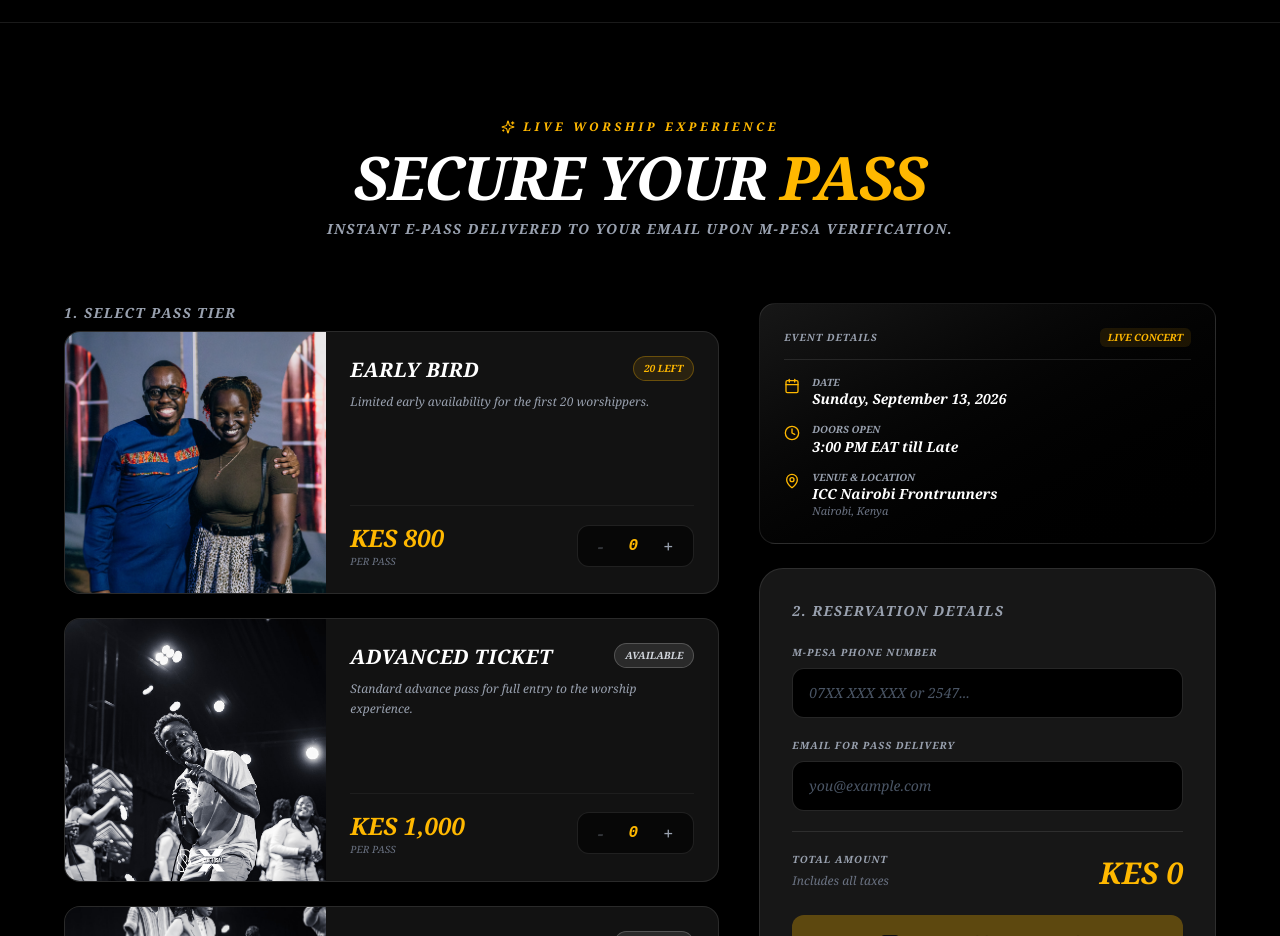
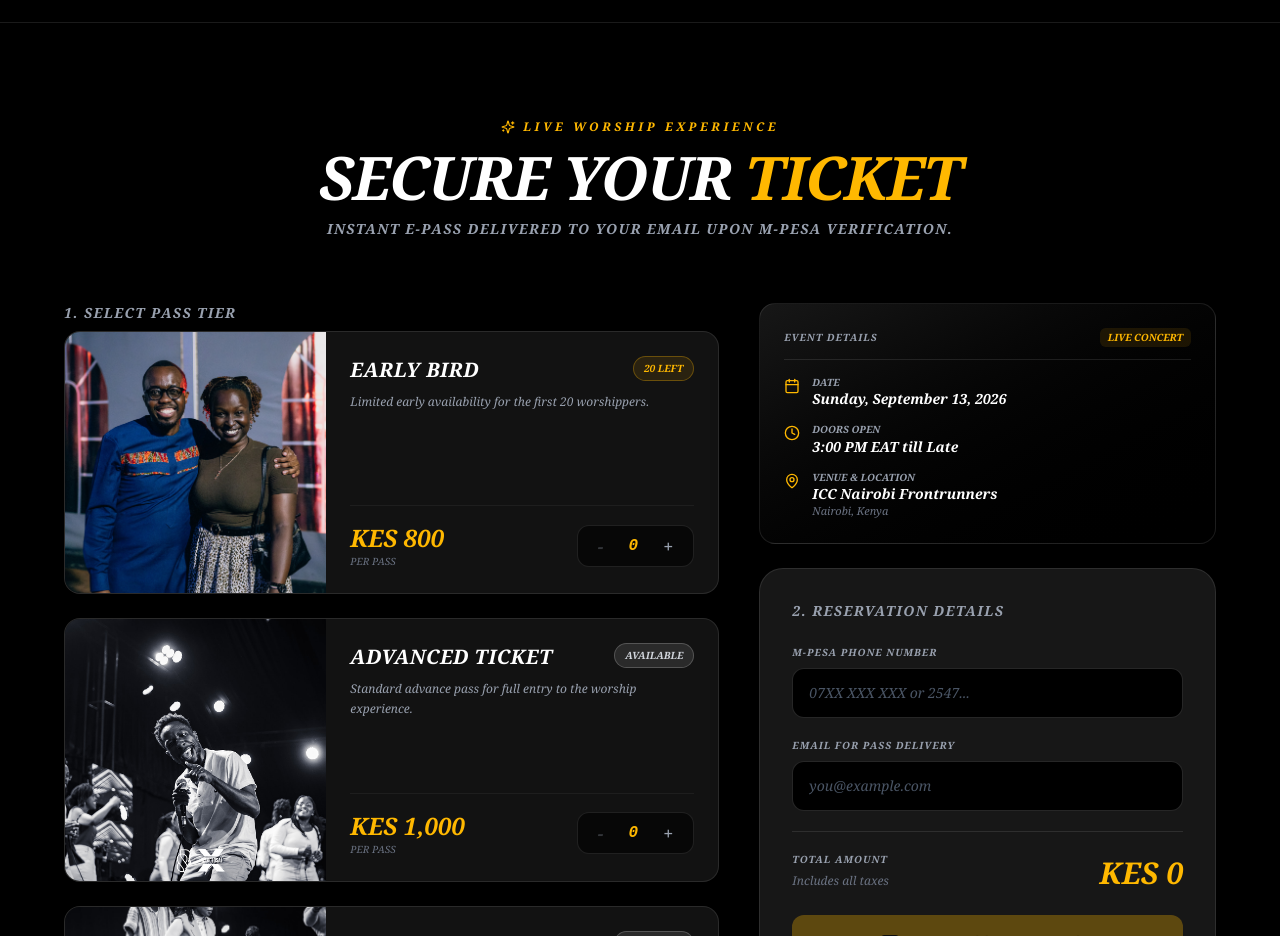
Before and after one commit to odera2004/Wakolosai, a Next.js app in the folder Frontend/: page / in a window 1280 px wide. Shown: the part 2380-3316 px from the top of the page. Built offline with nearby package versions, Linux system fonts and the light colour scheme; no server answers.

Commit message:
Change 'PASS' to 'TICKET' in collection section

```diff
--- a/Frontend/components/sections/collection-section.tsx
+++ b/Frontend/components/sections/collection-section.tsx
@@ -196,7 +196,7 @@ export function CollectionSection() {
             <Sparkles size={14} className="text-[#FFB800]" /> Live Worship Experience
           </span>
           <h2 className="text-4xl sm:text-5xl md:text-6xl font-serif italic font-black uppercase tracking-tight text-white">
-            SECURE YOUR <span className="text-[#FFB800]">PASS</span>
+            SECURE YOUR <span className="text-[#FFB800]">TICKET</span>
           </h2>
           <p className="mt-3 text-gray-400 text-xs font-serif italic sm:text-sm uppercase tracking-widest font-semibold">
             Instant E-Pass delivered to your email upon M-Pesa verification.
```
